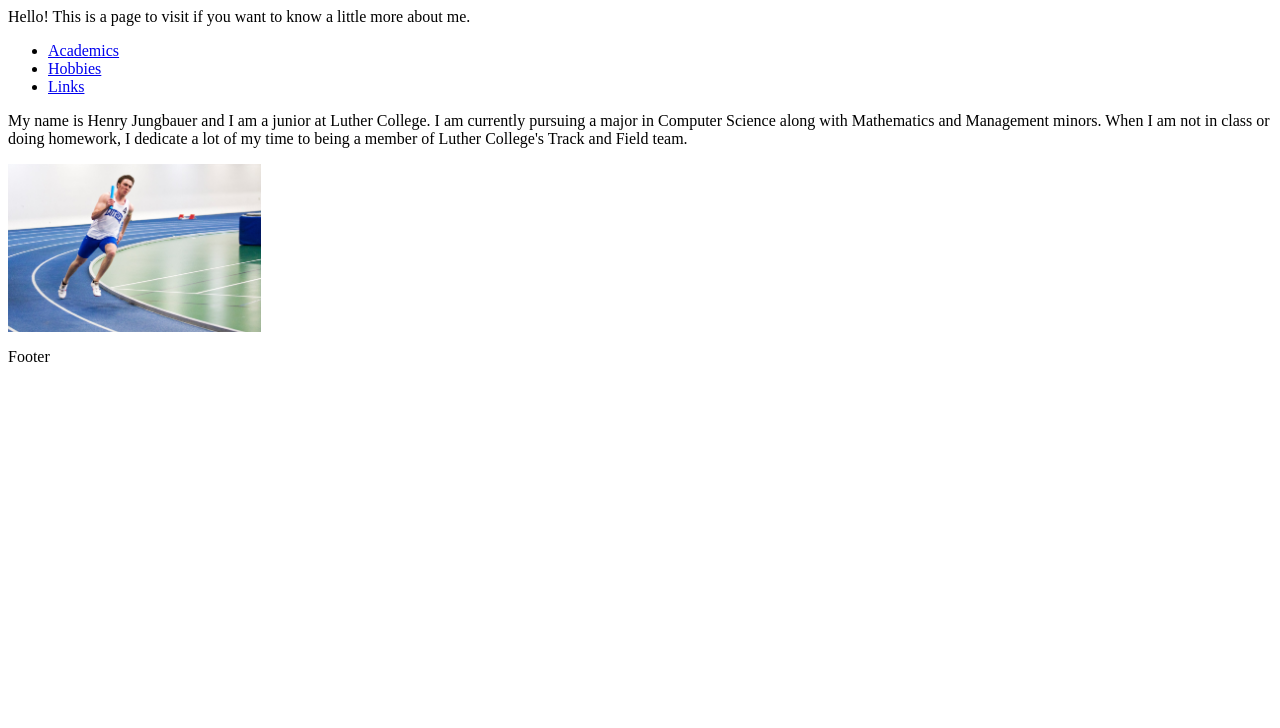
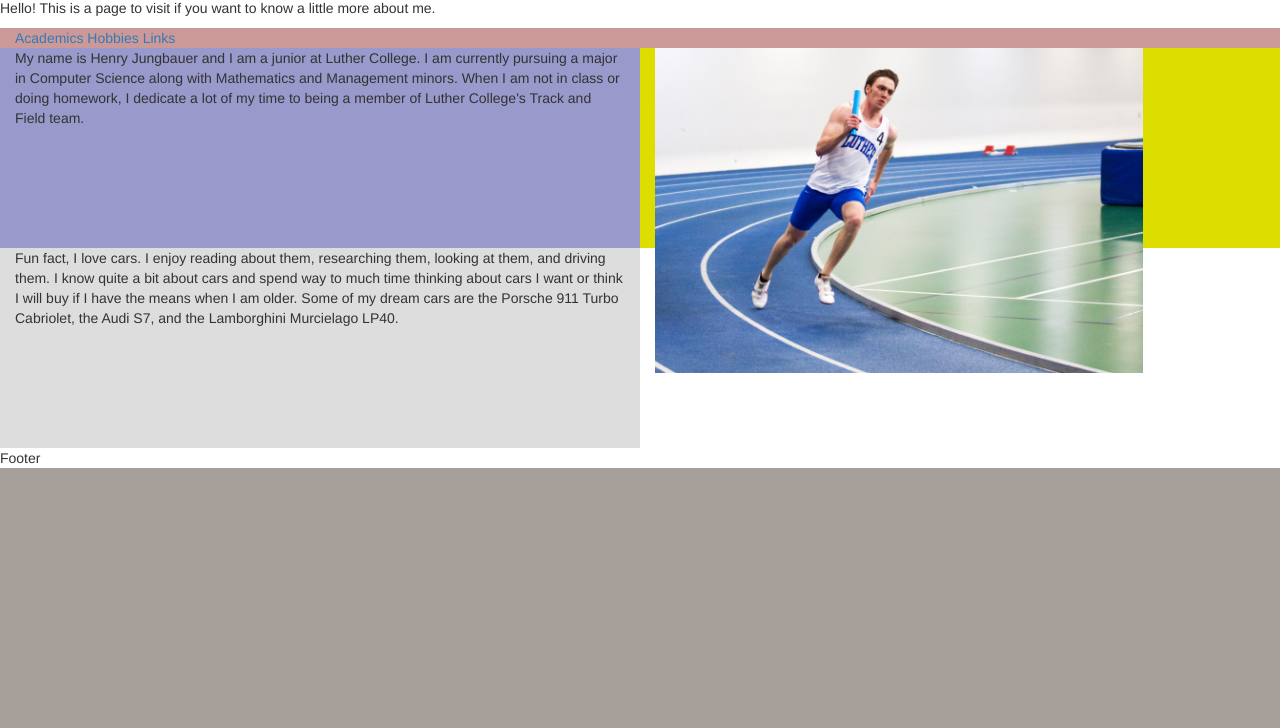
Before and after one commit to junghe02/junghe02.github.io, a plain HTML site: page index.html in a window 1280 px wide. Shown: the part 72-800 px from the top of the page. Drawn offline with nearby package versions, Linux system fonts and the light colour scheme.

Commit message:
use bootstrap layout on homepage

```diff
--- /dev/null
+++ b/homepage_2col_layout.css
@@ -0,0 +1,54 @@
+
+
+html {
+    margin:0;
+    padding:0;
+    color:#000;
+    background:#a7a09a;
+}
+
+wrap {
+     width:750px;
+     margin:0 auto;
+     background:#99c;
+}
+
+.header {
+    background:#ddd;
+}
+
+.navigation {
+    background:#c99;
+}
+
+.navigation ul {
+    margin:0;
+    padding:0;
+    list-style:none;
+}
+
+.navigation li {
+    display:inline;
+    margin:0;
+    padding:0;
+}
+
+.col1 {
+    height:200px;
+    background:#99c;
+}
+
+.col2 {
+    height:200px;
+    background:#DD0;
+}
+
+.col3 {
+    height:200px;
+    background:#DDD;
+}
+
+#footer {
+    clear:both;
+    backround:#c99;
+}
--- a/index.html
+++ b/index.html
@@ -3,15 +3,18 @@
 <body>
 <head>
     <title>Henry Jungbauer homepage</title>
-    <link rel="stylesheet" href="homepage_2col_layout.css">
+    <link rel="stylesheet" href="homepage_2col_layout.css" type="text/css" title"charset="utf-8">
+    <link rel="stylesheet" href="//netdna.bootstrapcdn.com/bootstrap/3.1.0/css/bootstrap.min.css">
 </head>
 <div id="wrap">
 
-  <div id="header"><h1>Henry Jungbauer</h1></div>
+  <div class="header col-cs-12 col-sm-12 col-m-12">
+  <h1>Henry Jungbauer</h1>
+  </div>
 
   <p>Hello! This is a page to visit if you want to know a little more about me.<p>
 
-    <div id="navigation">
+    <div class="navigation col-xs-12 col-sm-12 col-m-12">
 
       <ul>
 	<li><a href="henry_assign1_page2.html">Academics</a></li>
@@ -21,12 +24,16 @@
       </ul>
     </div>
 
-    <div id="col1">
+    <div class="col1 col-xs-12 col-sm-6 col-m-4">
       <p>My name is Henry Jungbauer and I am a junior at Luther College. I am currently pursuing a major in Computer Science along with Mathematics and Management minors. When I am not in class or doing homework, I dedicate a lot of my time to being a member of Luther College's Track and Field team.
     </div>
 
-    <div id="col2">
-      <img src="track_pic.jpg" width="20%">
+    <div class="col2 col-xs-12 col-sm-6 col-m-4">
+      <img src="track_pic.jpg" width="80%">
+    </div>
+
+    <div class="col3 col-xs-12 col-sm-6 col-m-4">
+      <p>Fun fact, I love cars. I enjoy reading about them, researching them, looking at them, and driving them. I know quite a bit about cars and spend way to much time thinking about cars I want or think I will buy if I have the means when I am older. Some of my dream cars are the Porsche 911 Turbo Cabriolet, the Audi S7, and the Lamborghini Murcielago LP40.
     </div>
 
     <div id="footer">
@@ -35,5 +42,11 @@
 
 </div>
 
+<!-- jQuery (necessary for Bootstrap's JavaScript plugins) -->
+    <script src="https://code.jquery.com/jquery.js"></script>
+    <!-- Include all compiled plugins (below), or include individual files as needed
+    <script src="js/bootstrap.min.js"></script> -->
+    <script src="//netdna.bootstrapcdn.com/bootstrap/3.1.0/js/bootstrap.min.js"></script>
+
 </body>
 </html>
```
